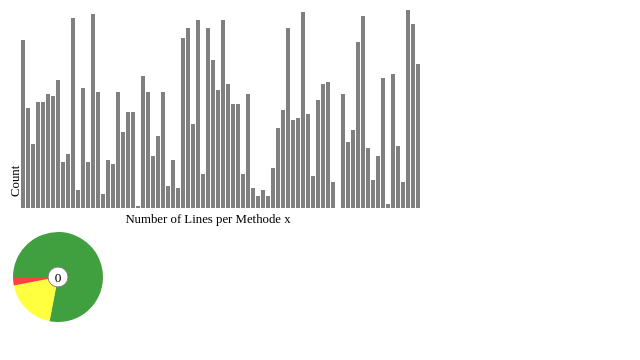
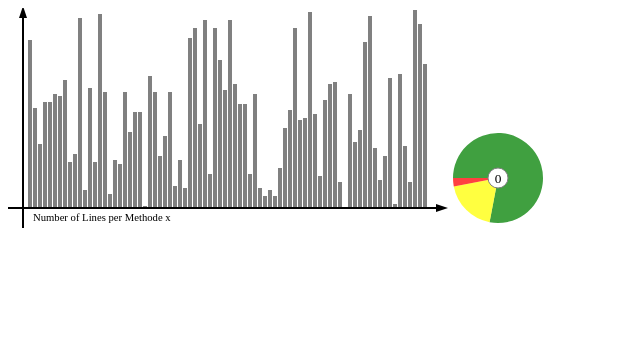
Before and after one commit to BADF00D/AngularCharts, an Angular app: page / in a window 1280 px wide. Shown: the top 360 px of the page, without its empty margins (0-640 px from the left). Built offline with nearby package versions, Linux system fonts and the light colour scheme.

Commit message:
Labels of bar chart are now svg texts

```diff
--- a/src/app/bar-chart/bar-chart.component.css
+++ b/src/app/bar-chart/bar-chart.component.css
@@ -8,7 +8,15 @@ svg line {
   transform-origin: bottom right;
   animation: expandChart .5s ;
 }
-svg line:hover{
+svg text{
+  font-size: 8pt;
+}
+
+svg line.legend {
+  stroke: black;
+  stroke-width: 2px;
+}
+svg g line:hover{
   stroke: firebrick;
 }
 
--- a/src/app/bar-chart/bar-chart.component.html
+++ b/src/app/bar-chart/bar-chart.component.html
@@ -1,15 +1,18 @@
-<div>
-  <span class="axis" id="vAxis">Count</span>
-  <svg id="chart" width="400" height="200">
+<svg id="chart" width="440" height="220">
+  <defs>
+    <marker id="arrow" markerWidth="6" markerHeight="4" refX="0" refY="2" orient="auto" markerUnits="strokeWidth">
+      <path d="M0,0 L0,4 L6,2 z"/>
+    </marker>
+  </defs>
   <g *ngFor="let bar of bars" (mouseleave)="clearCurrent()" (mouseenter)="setCurrent(bar)" class="region">
-        <line [attr.x1]="bar.postion*5+2" [attr.x2]="bar.postion*5+2" y2="0" y1="200"
+    <line [attr.x1]="bar.postion*5+22" [attr.x2]="bar.postion*5+22" y2="0" y1="200"
       [attr.stroke-dasharray]="getDashArray(bar)"/>
-      <line [attr.x1]="bar.postion*5+2" [attr.x2]="bar.postion*5+2" y2="0" y1="200"
+    <line [attr.x1]="bar.postion*5+22" [attr.x2]="bar.postion*5+22" y2="0" y1="200"
       [attr.stroke-dasharray]="getDashArrayForBackground(bar)" [attr.stroke-dashoffset]="getStrokeOffsetForBackground(bar)"
       class="backgroundBar"/>
   </g>
+  <line class="legend" x1="0" y1="200" x2="428" y2="200" stroke="#000" marker-end="url(#arrow)" />
+  <line class="legend" x1="15" y1="220" x2="15" y2="10" stroke="#000" marker-end="url(#arrow)" />
+  <text x="25" y="213">Number of Lines per Methode {{currentBar?.postion}}x {{currentBar?.count}}</text>
+  <text x="11" y="190" transform="rotate(270 11 190)" transform-origin="50% 50%">Count</text>
 </svg>
-  <div class="hAxis axis">
-    Number of Lines per Methode {{currentBar?.postion}}x {{currentBar?.count}}
-  </div>
-</div>
--- a/src/app/bar-chart/bar-chart.component.ts
+++ b/src/app/bar-chart/bar-chart.component.ts
@@ -10,7 +10,7 @@ export class BarChartComponent implements OnInit {
   currentBar: Bar;
 
   constructor() {
-    for (let i = 0; i < 100; i++) {
+    for (let i = 0; i < 80; i++) {
       this.bars.push(new Bar(i, Math.floor(Math.random() * 100)));
     }
   }
```
Lines whose indentation alone changed are shown as unchanged.
